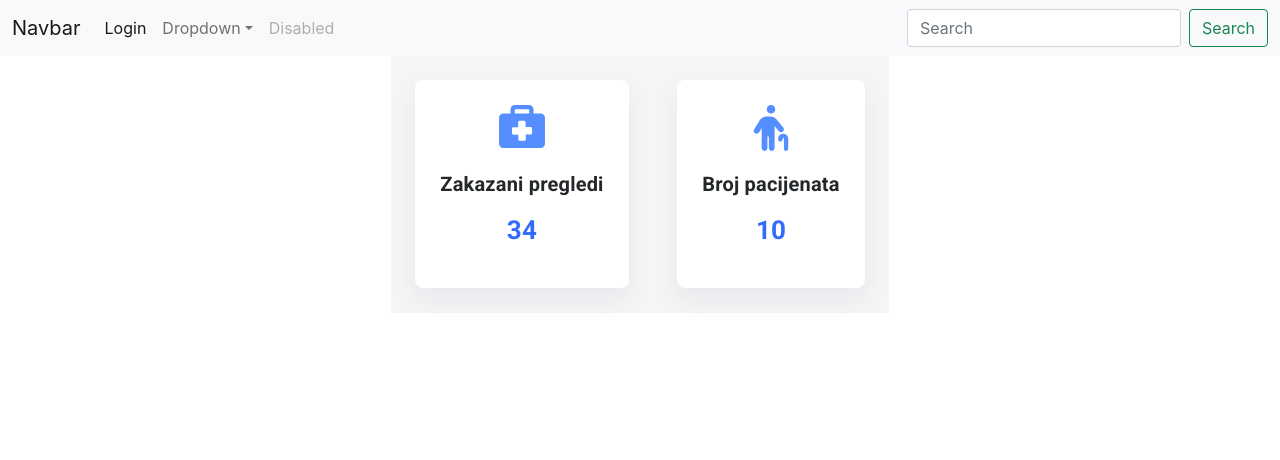
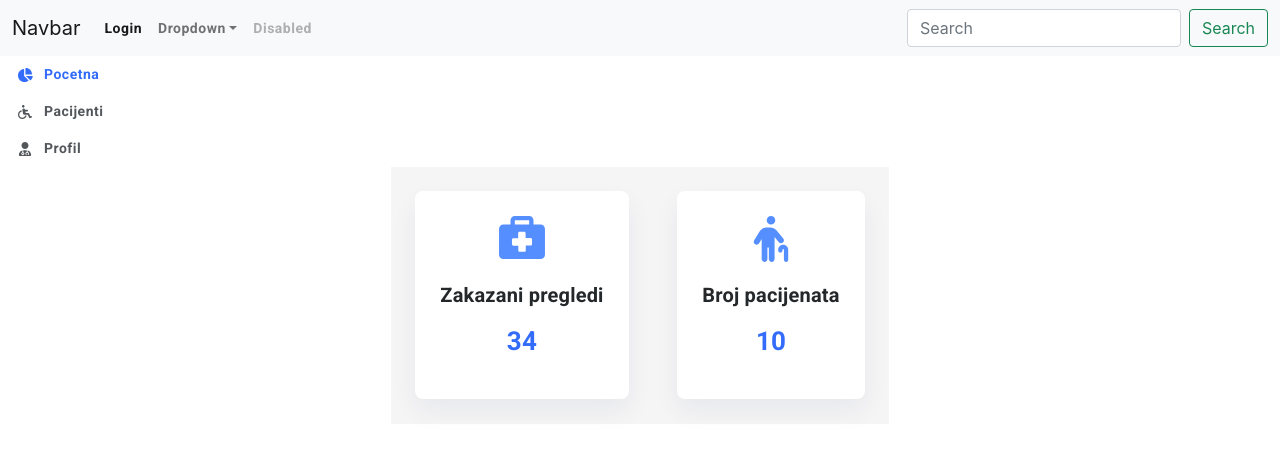
Before and after one commit to ivaguranov/Bolnica-Front, a React (Create React App) app: page / in a window 1280 px wide. Shown: the top 460 px of the page. Built offline with nearby package versions, Linux system fonts and the light colour scheme.

Commit message:
3 sidebarlink component (#9)
* finished SidebarLink component

* Label -> span

* Redundant height attribute

* Active link class

* Active link styles prop check

* isActive prop

* Active link test

Co-authored-by: ivaguranov <iva.guranov@gmail.com>

```diff
--- a/public/index.html
+++ b/public/index.html
@@ -9,7 +9,6 @@
       name="description"
       content="Web site created using create-react-app"
     />
-		<script defer src="./assets/fontawesome/all.js"></script>
     <link rel="apple-touch-icon" href="%PUBLIC_URL%/logo192.png" />
     <link rel="manifest" href="%PUBLIC_URL%/manifest.json" />
     <link
@@ -26,6 +25,7 @@
       rel="stylesheet"
       href="https://fonts.googleapis.com/icon?family=Material+Icons"
     />
+    <script defer src="./assets/fontawesome/all.js"></script>
 
     <title>Bolnica</title>
   </head>
--- a/src/components/DemoPage/DemoPage.js
+++ b/src/components/DemoPage/DemoPage.js
@@ -1,6 +1,7 @@
 import React from "react";
 import { Link } from "react-router-dom";
 import "./styles.css";
+import SidebarLink from "../SidebarLink/SidebarLink";
 import GeneralStats from "../GeneralStats/GeneralStats.js";
 
 const DemoPage = () => {
@@ -91,6 +92,29 @@ const DemoPage = () => {
           </div>
         </div>
       </nav>
+      <SidebarLink
+        props={[
+          {
+            id: 1,
+            text: "Pocetna",
+            path: "/",
+            icon: "fa-solid fa-chart-pie",
+            isActive: true
+          },
+          {
+            id: 2,
+            text: "Pacijenti",
+            path: "/pacijenti",
+            icon: "fa-solid fa-wheelchair",
+          },
+          {
+            id: 3,
+            text: "Profil",
+            path: "/profil",
+            icon: "fa-solid fa-user-doctor",
+          },
+        ]}
+      />
       <div className="components">
         <GeneralStats
           image={"fa-solid fa-briefcase-medical"}
--- /dev/null
+++ b/src/components/SidebarLink/SidebarLink.js
@@ -0,0 +1,18 @@
+import React from "react";
+import { Link } from "react-router-dom";
+import "./styles.css";
+
+const prop = ({ id, text, path, icon, isActive }) => (
+  <li key={`prop-${id}`} className="nav-item">
+    <Link to={path} className={`nav-link ${isActive ? "active-link": ""}`}>
+      <i className={`${icon} customIcon`}></i>
+      <span>{text}</span>
+    </Link>
+  </li>
+);
+
+const SidebarLink = ({ props }) => {
+  return <div>{props.map(prop)}</div>;
+};
+
+export default SidebarLink;
--- /dev/null
+++ b/src/components/SidebarLink/styles.css
@@ -0,0 +1,30 @@
+.nav-link {
+  display: flex;
+  flex-direction: row;
+  align-items: center;
+
+  width: 20%;
+
+  padding-top: 8px;
+  padding-bottom: 8px;
+  font-family: "Roboto";
+  font-style: normal;
+  font-weight: 700;
+  font-size: 14px;
+  letter-spacing: 0.5px;
+
+  color: #52575c;
+}
+
+.customIcon {
+  width: 18px;
+  padding-right: 10px;
+}
+
+li {
+  list-style-type: none;
+}
+
+.active-link {
+  color: #336CFB;
+}
```
Also changed, not shown: src/App.js (indentation only). Lines whose indentation alone changed are shown as unchanged.
